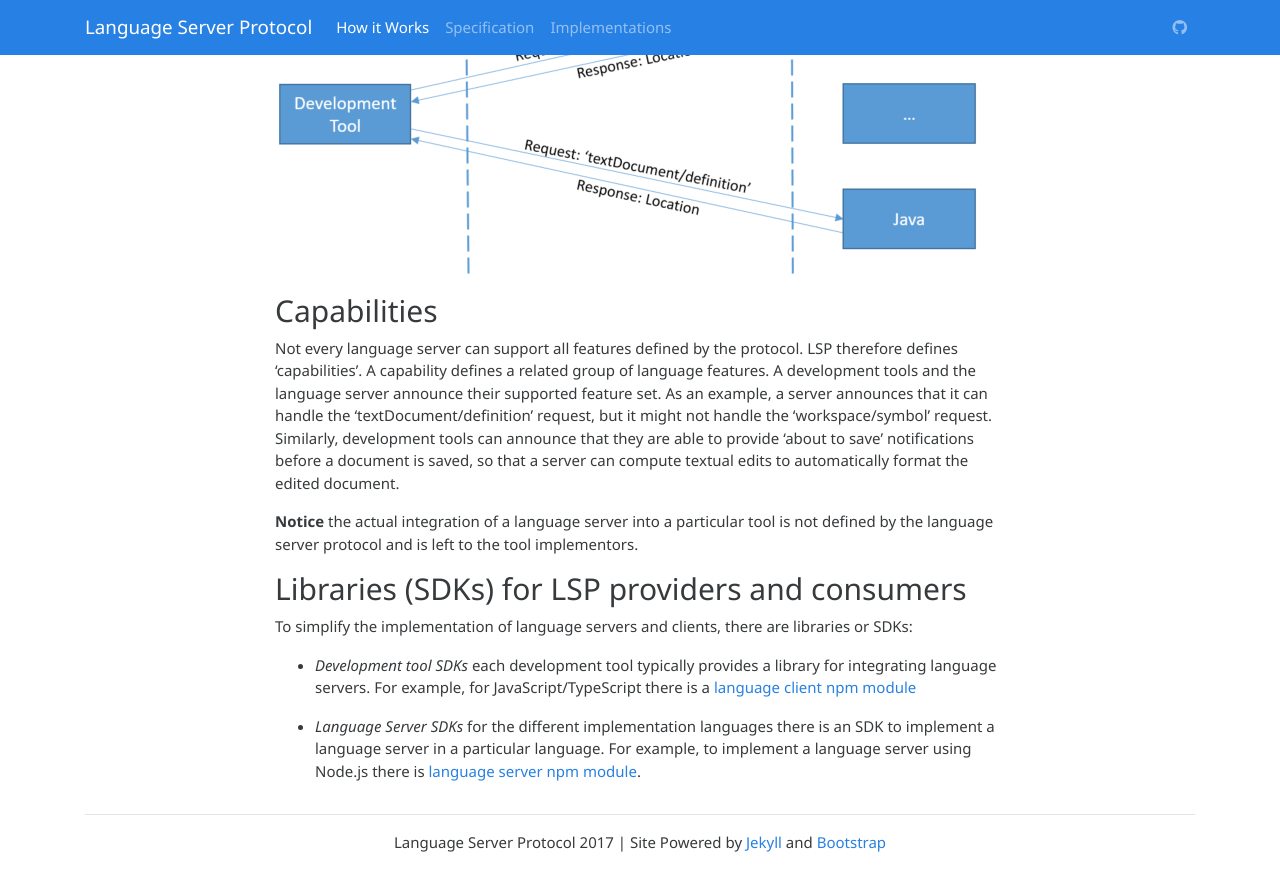
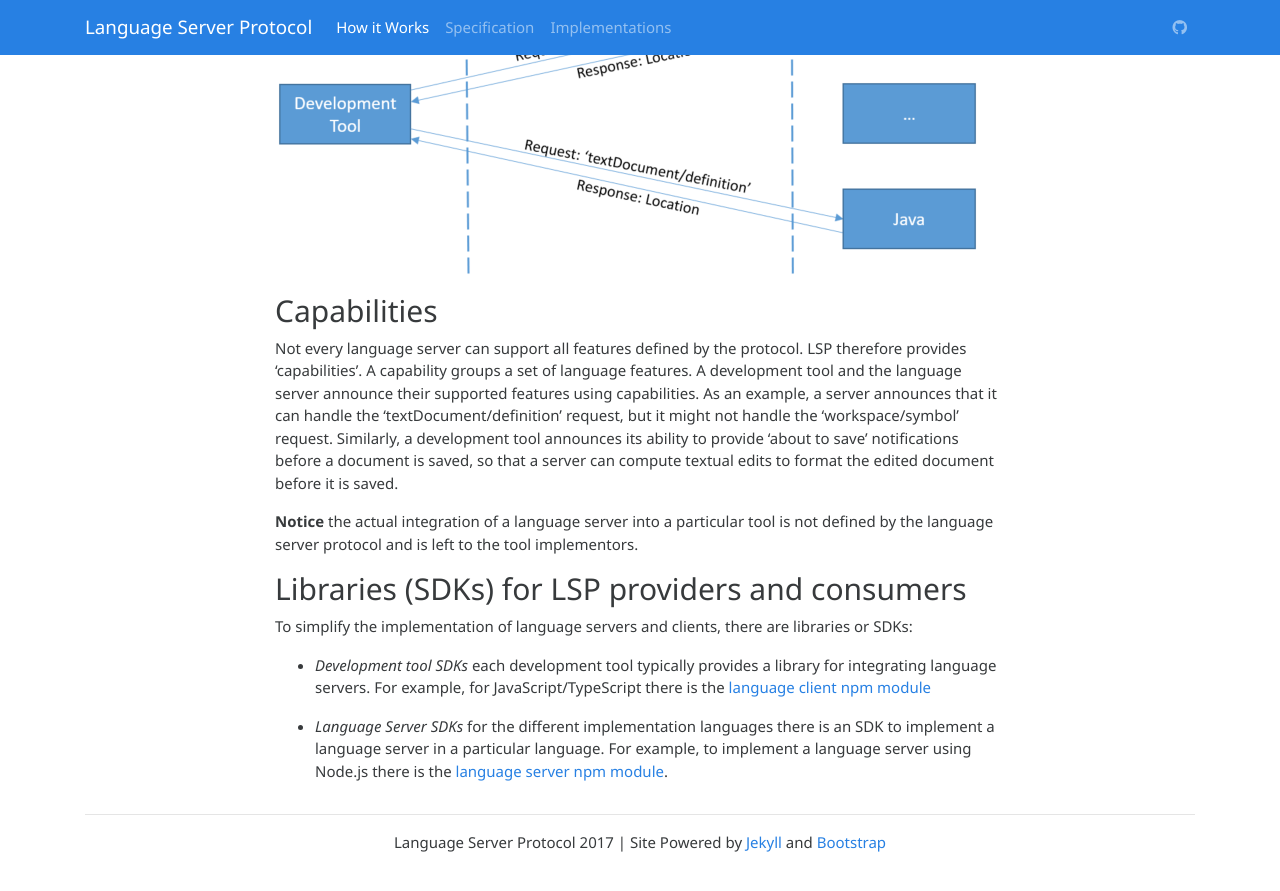
Before and after one commit to microsoft/language-server-protocol, a Jekyll site: the page built from howItWorks.md, in a window 1280 px wide and 900 px high, scrolled down 2096 px. Shown: the top 891 px of the window. Built offline with Jekyll 4.4.1, drawn with Linux system fonts in a browser that asks for light colours; nearby versions of some CDN libraries.

Commit message:
Small tweaks

```diff
--- a/howItWorks.md
+++ b/howItWorks.md
@@ -67,7 +67,7 @@ When a user is working with different languages, a development tool usually star
 
 ## Capabilities
 
-Not every language server can support all features defined by the protocol. LSP therefore defines  'capabilities'. A capability defines a related group of language features. A development tools and the language server announce their supported feature set. As an example, a server announces that it can handle the 'textDocument/definition' request, but it might not handle the 'workspace/symbol' request. Similarly, development tools can announce that they are able to provide 'about to save' notifications before a document is saved, so that a server can compute textual edits to automatically format the edited document.
+Not every language server can support all features defined by the protocol. LSP therefore provides  'capabilities'. A capability groups a set of language features. A development tool and the language server announce their supported features using capabilities. As an example, a server announces that it can handle the 'textDocument/definition' request, but it might not handle the 'workspace/symbol' request. Similarly, a development tool announces its ability to provide 'about to save' notifications before a document is saved, so that a server can compute textual edits to format the edited document before it is saved.
 
 **Notice** the actual integration of a language server into a particular tool is not defined by the language server protocol and is left to the tool implementors.
 
@@ -75,6 +75,6 @@ Not every language server can support all features defined by the protocol. LSP
 
 To simplify the implementation of language servers and clients, there are libraries or SDKs:
 
-- *Development tool SDKs* each development tool typically provides a library for integrating language servers. For example, for JavaScript/TypeScript there is a [language client npm module](https://www.npmjs.com/package/vscode-languageclient)
+- *Development tool SDKs* each development tool typically provides a library for integrating language servers. For example, for JavaScript/TypeScript there is the [language client npm module](https://www.npmjs.com/package/vscode-languageclient)
 
-- *Language Server SDKs* for the different implementation languages there is an SDK to implement a language server in a particular language. For example, to implement a language server using Node.js there is [language server npm module](https://www.npmjs.com/package/vscode-languageserver).
+- *Language Server SDKs* for the different implementation languages there is an SDK to implement a language server in a particular language. For example, to implement a language server using Node.js there is the [language server npm module](https://www.npmjs.com/package/vscode-languageserver).
```
Also changed, not shown: _implementors/servers.md (+2 -2 lines), _implementors/tools.md (+3 -3 lines).
